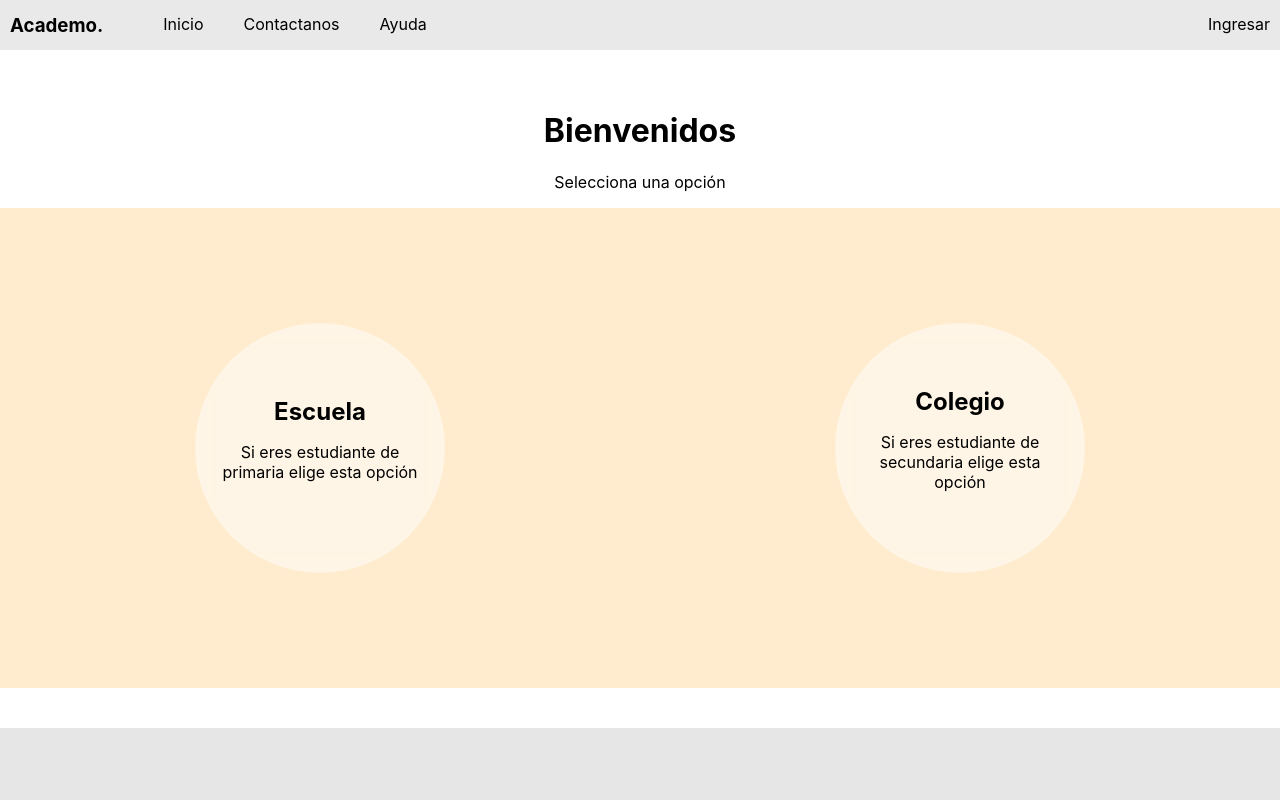
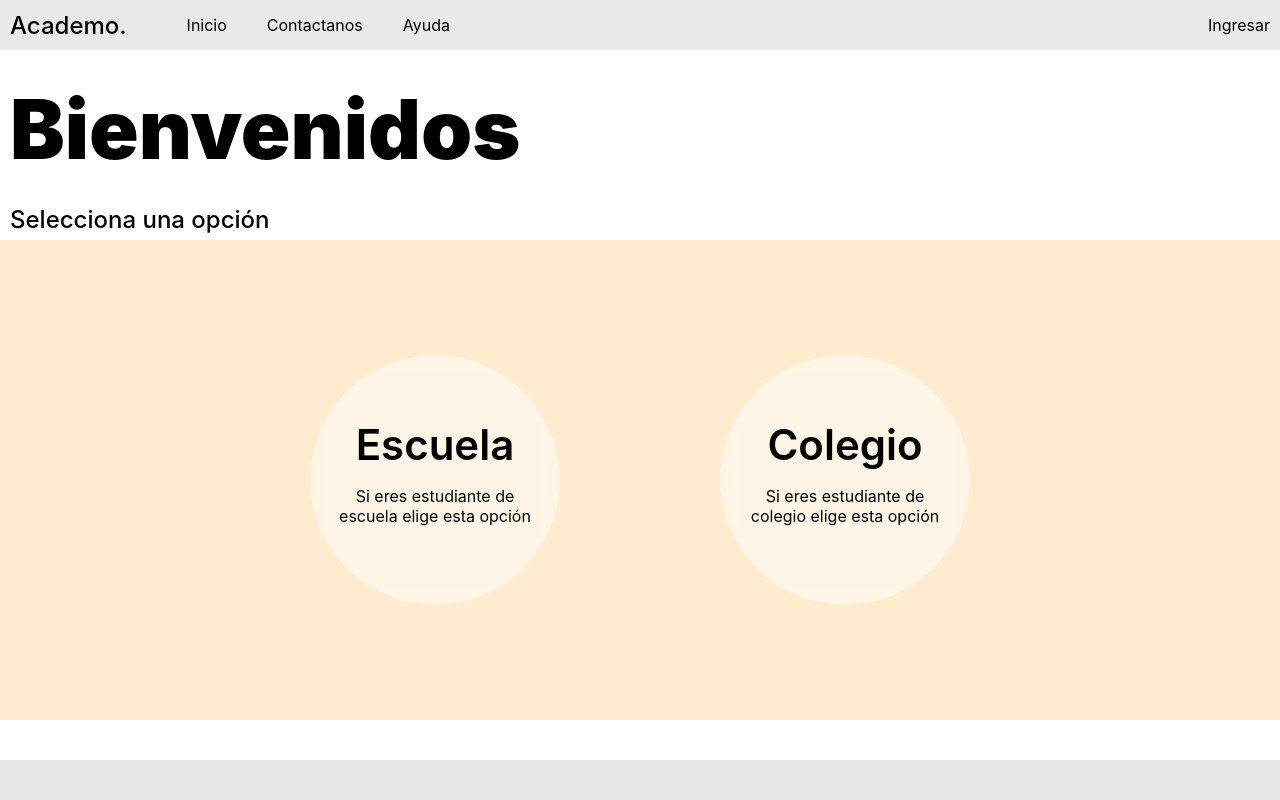
Before and after one commit to N3L-s0n/academo, a React (Create React App) app: page / in a window 1280 px wide. Shown: the top 800 px of the page. Built offline with nearby package versions, Linux system fonts and the light colour scheme.

Commit message:
Using CSS modules

```diff
--- a/src/components/About/About.js
+++ b/src/components/About/About.js
@@ -1,8 +1,8 @@
-import './About.css'
+import styles from './About.module.css'
 
 const About = () => {
     return(
-        <div className='about'>
+        <div className={styles.about}>
             <h1>¿Quiénes somos?</h1>
             <p>At vero eos et accusamus et iusto odio dignissimos ducimus qui blanditiis praesentium voluptatum deleniti atque corrupti quos dolores et quas molestias excepturi sint occaecati cupiditate non provident, similique sunt in culpa qui officia deserunt mollitia animi, id est laborum et dolorum fuga. Et harum quidem rerum facilis est et expedita distinctio. Nam libero tempore, cum soluta nobis est eligendi optio cumque nihil impedit quo minus id quod maxime placeat facere possimus, omnis voluptas assumenda est, omnis dolor repellendus. Temporibus autem quibusdam et aut officiis debitis aut rerum necessitatibus saepe eveniet ut et voluptates repudiandae sint et molestiae non recusandae. Itaque earum rerum hic tenetur a sapiente delectus, ut aut reiciendis voluptatibus maiores alias consequatur aut perferendis doloribus asperiores repellat.</p>
             <span>Todo lo que se llama estudiar y aprender no es otra cosa que recordar. (Platón 427 AC - 347 AC)</span>
--- a/src/components/Footer/Footer.js
+++ b/src/components/Footer/Footer.js
@@ -1,10 +1,10 @@
-import './Footer.css'
+import styles from './Footer.module.css'
 
 const Footer = () => {
     return(
-        <div className='footer'>
+        <div className={styles.footer}>
             <div>
-                <h3>academo</h3>
+                <h4>academo</h4>
                 <p>Lorem ipsum dolor sit amet, consectetur adipiscing elit, sed do eiusmod tempor incididunt ut labore et dolore magna aliqua. Ut enim ad minim veniam, quis nostrud exercitation ullamco laboris nisi ut aliquip ex ea commodo consequat. </p>
             </div>
             <div>
@@ -15,7 +15,7 @@ const Footer = () => {
                 </ul>
             </div>
             <div>
-                <h4>Correo electrónico</h4>
+                <h4>Correo</h4>
                 <ul>
                     <li>email@email.com</li>
                 </ul>
--- a/src/components/Navbar/Navbar.js
+++ b/src/components/Navbar/Navbar.js
@@ -1,11 +1,11 @@
-import './Navbar.css'
+import styles from './Navbar.module.css'
 
 const Navbar = () => {
 
     return (
         <nav>
-            <div className="navbar">
-                <h3>Academo.</h3>
+            <div className={styles.navbar}>
+                <h4>Academo.</h4>
                 <ul>
                     <li>Inicio</li>
                     <li>Contactanos</li>
--- a/src/components/Navbar/Navbar.css
+++ b/src/components/Navbar/Navbar.module.css
@@ -1,15 +1,7 @@
-nav {
-    display: flex;
-    justify-content: center;
-    align-items: center;
-    background-color: #E9E9E9;
-    width: 100vw;
-    height: 50px;
-}
-
 .navbar {
     display: flex;
     justify-content: space-between;
+    align-items: center;
     max-width: 1280px;
     width: 100%;
     padding: 0 10px;
--- a/src/components/Welcome/Welcome.css
+++ /dev/null
@@ -1,41 +0,0 @@
-.welcome {
-    display: flex;
-    flex-direction: column;
-    align-items: center;
-    margin-top: 40px;
-}
-
-.welcome .container:nth-child(1) {
-    background-color: white;
-}
-
-.welcome .container:nth-child(2) {
-    display: flex;
-    flex-direction: row;
-    align-items: center;
-    justify-content: space-around;
-    background-color: blanchedalmond;
-    height: 60vh;
-}
-
-.welcome .container:nth-child(2) div {
-    display: flex;
-    flex-direction: column;
-    justify-content: center;
-
-    width: 30vw;
-    height: 30vw;
-
-    max-width: 250px;
-    max-height: 250px;
-
-    padding: 20px;
-
-    background-color: rgba(255,255,255,0.5);
-    backdrop-filter: blur(10px);
-    border-radius: 50%;
-}
-
-h2 {
-    margin: 0 0;
-}
--- a/src/components/Welcome/Welcome.js
+++ /dev/null
@@ -1,28 +0,0 @@
-import './Welcome.css'
-
-const Welcome = () => {
-    return (
-        <div className='welcome'>
-            <div className='container'>
-                <h1>Bienvenidos</h1>
-                <p>Selecciona una opción</p>
-            </div>
-            <div className='container'>
-                <div>
-                    <h2>Escuela</h2>
-                    <p>
-                        Si eres estudiante de primaria elige esta opción
-                    </p>
-                </div>
-                <div>
-                    <h2>Colegio</h2>
-                    <p>
-                        Si eres estudiante de secundaria elige esta opción
-                    </p>
-                </div>
-            </div>
-        </div>
-    );
-}
-
-export default Welcome;
--- a/src/index.css
+++ b/src/index.css
@@ -7,7 +7,57 @@ body {
   -moz-osx-font-smoothing: grayscale;
 }
 
+#root {
+  display: flex;
+  flex-direction: column;
+  align-items: center;
+}
+
 code {
   font-family: source-code-pro, Menlo, Monaco, Consolas, 'Courier New',
     monospace;
 }
+
+nav {
+    display: flex;
+    justify-content: center;
+    align-items: center;
+    background-color: #E9E9E9;
+    width: 100vw;
+    height: 50px;
+
+    position: fixed;
+    top: 0;
+}
+
+* {
+  box-sizing: border-box;
+}
+
+div {
+  width: 100%;
+}
+
+h1 {
+  font-size: 82px;
+  font-weight: 900;
+  margin: 20px 10px;
+}
+
+h2 {
+  font-size: 64px;
+  font-weight: 700;
+  margin: 14px 10px;
+}
+
+h3 {
+  font-size: 42px;
+  font-weight: 600;
+  margin: 6px 10px;
+}
+
+h4 {
+  font-size: 24px;
+  font-weight: 500;
+  margin: 6px 10px;
+}
--- a/src/routes/App/App.css
+++ /dev/null
@@ -1,19 +0,0 @@
-* {
-  box-sizing: border-box;
-}
-
-.App {
-  display: flex;
-  flex-direction: column;
-  align-items: center;
-  text-align: center;
-  width: 100vw;
-}
-
-.App div {
-  max-width: 1280px;
-}
-
-div {
-  width: 100%;
-}
--- a/src/routes/App/App.js
+++ b/src/routes/App/App.js
@@ -1,14 +1,35 @@
-import './App.css';
+import styles from './App.module.css';
+
 import Navbar from '../../components/Navbar/Navbar'
-import Welcome from '../../components/Welcome/Welcome'
 import About from '../../components/About/About'
 import Footer from '../../components/Footer/Footer';
 
 const App = () => {
   return (
-    <div className="App">
+    <div className={styles.app}>
         <Navbar />
-        <Welcome />
+
+        <div className={styles.welcome}>
+          <h1>Bienvenidos</h1>
+          <h4>Selecciona una opción</h4>
+        </div>
+
+        <div className={styles.options}>
+          <div>
+              <h3>Escuela</h3>
+              <p>
+                  Si eres estudiante de escuela elige esta opción
+              </p>
+          </div>
+
+          <div>
+              <h3>Colegio</h3>
+              <p>
+                  Si eres estudiante de colegio elige esta opción
+              </p>
+          </div>
+        </div>
+
         <About />
         <Footer />
     </div>
--- /dev/null
+++ b/src/routes/App/App.module.css
@@ -0,0 +1,49 @@
+.app {
+  display: flex;
+  flex-direction: column;
+  align-items: center;
+  text-align: center;
+  width: 100vw;
+  max-width: 1280px;
+}
+
+.welcome {
+  display: flex;
+  flex-direction: column;
+  justify-content: flex-end;
+  align-items: flex-start;
+  height: 30vh;
+}
+
+.options {
+  display: flex;
+  flex-direction: row;
+  align-items: center;
+  justify-content: center;
+  background-color: blanchedalmond;
+  height: 60vh;
+}
+
+.options div {
+    display: flex;
+    flex-direction: column;
+    justify-content: center;
+
+    width: 30vw;
+    height: 30vw;
+
+    margin: 0 80px;
+
+    max-width: 250px;
+    max-height: 250px;
+
+    padding: 20px;
+
+    background-color: rgba(255,255,255,0.5);
+    backdrop-filter: blur(10px);
+    border-radius: 50%;
+}
+
+.options div h3 {
+  margin: 0 0;
+}
```
Also changed, not shown: src/components/About/About.module.css (renamed from src/components/About/About.css), src/components/Footer/Footer.module.css (renamed from src/components/Footer/Footer.css).
